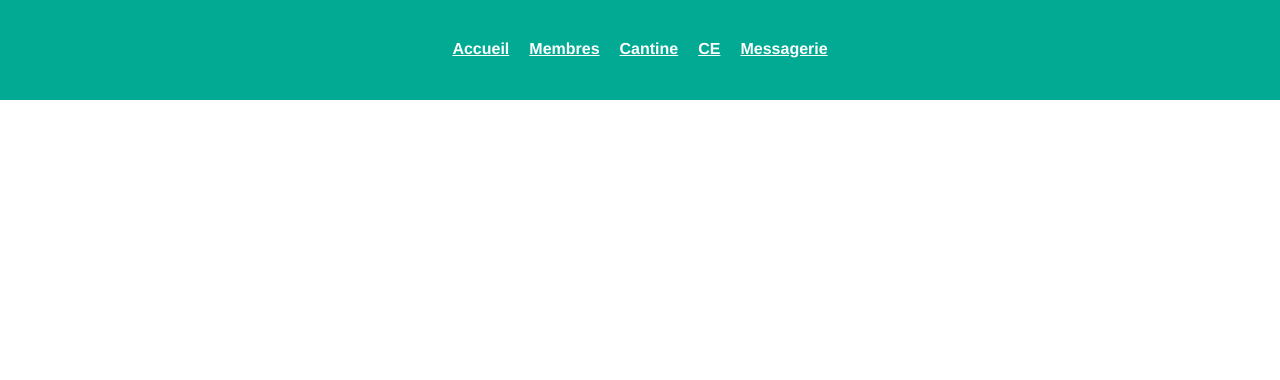
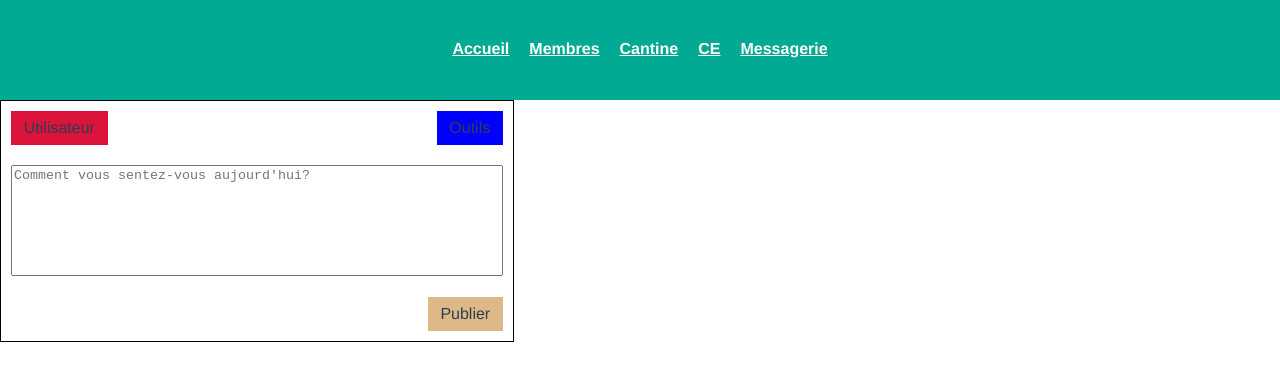
Before and after one commit to PerrierLeo/Network_and_Co, a Vue app: page / in a window 1280 px wide. Shown: the top 380 px of the page. Built offline with nearby package versions, Linux system fonts and the light colour scheme.

Commit message:
Ajout de la div publisher

```diff
--- a/package.json
+++ b/package.json
@@ -11,6 +11,7 @@
     "bootstrap": "^4.6.0",
     "bootstrap-vue": "^2.21.2",
     "core-js": "^3.6.5",
+    "sass": "^1.32.8",
     "vue": "^2.6.12",
     "vue-router": "^3.2.0"
   },
--- a/public/index.html
+++ b/public/index.html
@@ -5,7 +5,7 @@
     <meta http-equiv="X-UA-Compatible" content="IE=edge">
     <meta name="viewport" content="width=device-width,initial-scale=1.0">
     <link rel="icon" href="<%= BASE_URL %>favicon.ico">
-    <title></title>
+    <title>Network & Co</title>
   </head>
   <body>
     <noscript>
--- /dev/null
+++ b/src/components/publisher.vue
@@ -0,0 +1,75 @@
+<template>
+    <div class="containerPublish">
+        <div class="topPublish">
+            <div class="userPublish">Utilisateur</div>
+            <div class="toolsPublish">Outils</div>
+        </div>
+        <div class="publish">
+            <textarea v-model="textPublish" id="areaPublish" name="areaPublish"
+                        rows="7" cols="4"
+                        autocomplete="off" placeholder="Comment vous sentez-vous aujourd'hui?"></textarea>
+            <div><span class="btnPublish">Publier</span></div>
+        </div>
+
+
+    </div>
+</template>
+
+<script>
+export default {
+name: 'publisher',
+textPublish:"",
+}
+</script>
+
+<style scoped>
+
+.containerPublish{
+    width:40vw;
+    height:30vh;
+    overflow:hidden;
+    border:1px solid black;
+    position:relative;
+}
+
+.userPublish{
+    background-color:crimson;
+    padding:1vh 1vw;
+    margin: 10px 0px 10px 0px;
+}
+
+.toolsPublish{
+    background-color:blue;
+    padding: 1vh 1vw;
+    margin: 10px 0px 10px 0px;
+}
+
+.topPublish{
+    display:flex;
+    justify-content:space-between;
+    margin-left:10px;
+    margin-right:10px;
+}
+
+#areaPublish{
+    resize:none;
+    margin:10px 10px 10px 10px;
+}
+
+.publish{
+    display:flex;
+    flex-direction:column;
+    height:40vh;
+
+}
+
+.btnPublish{
+    background-color:burlywood;
+    position:absolute;
+    bottom:10px;
+    right:10px;
+    padding: 1vh 1vw;
+
+}
+
+</style>
--- a/src/views/Accueil.vue
+++ b/src/views/Accueil.vue
@@ -1,10 +1,19 @@
 <template>
-  <div class="Accueil"></div>
+  <div class="Accueil">
+    <publisher />
+  </div>
 </template>
 
 <script>
+
+import publisher from '../components/publisher.vue'
+
 export default {
   name: "Accueil",
-  components: {},
+  components: { publisher },
 };
 </script>
+
+<style lang="sass">
+
+</style>
```
Also changed, not shown: src/components/Publication.vue (added), 1 other file (tests, documents, lock files or other folders).
